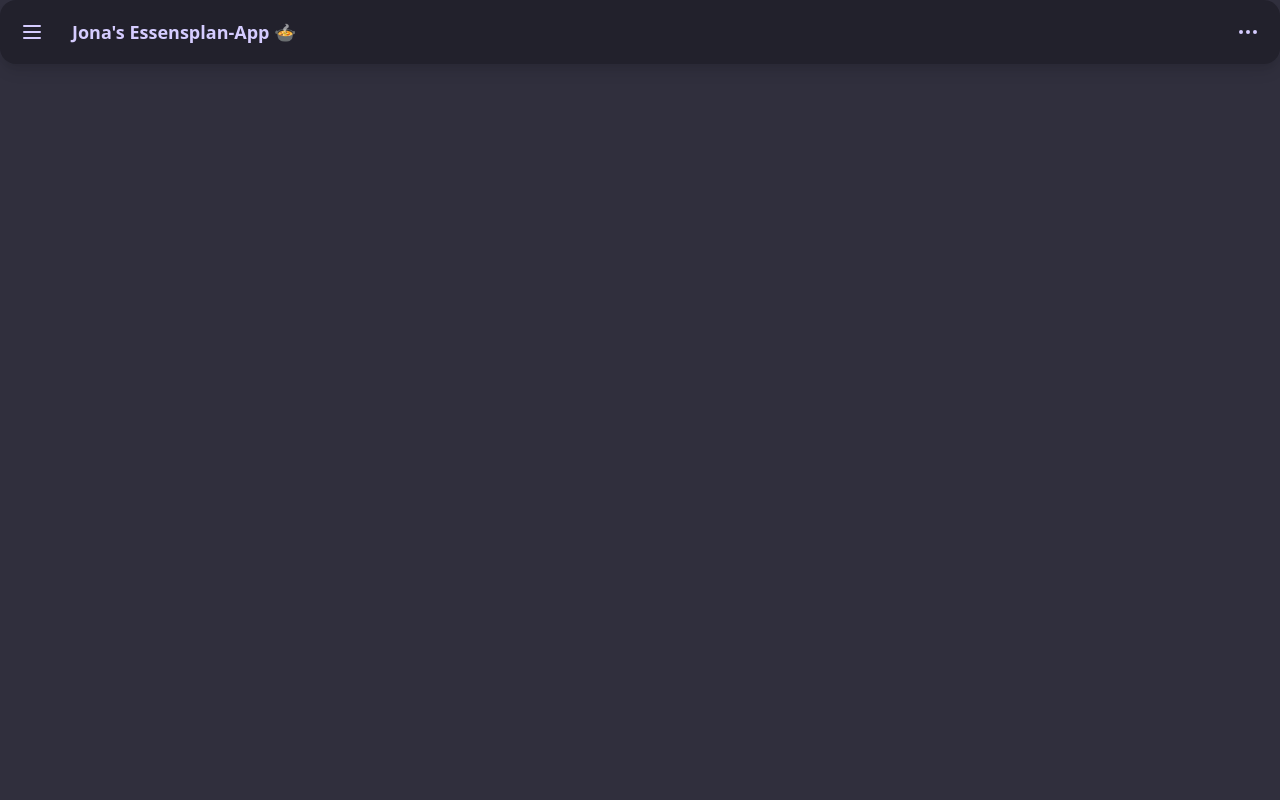
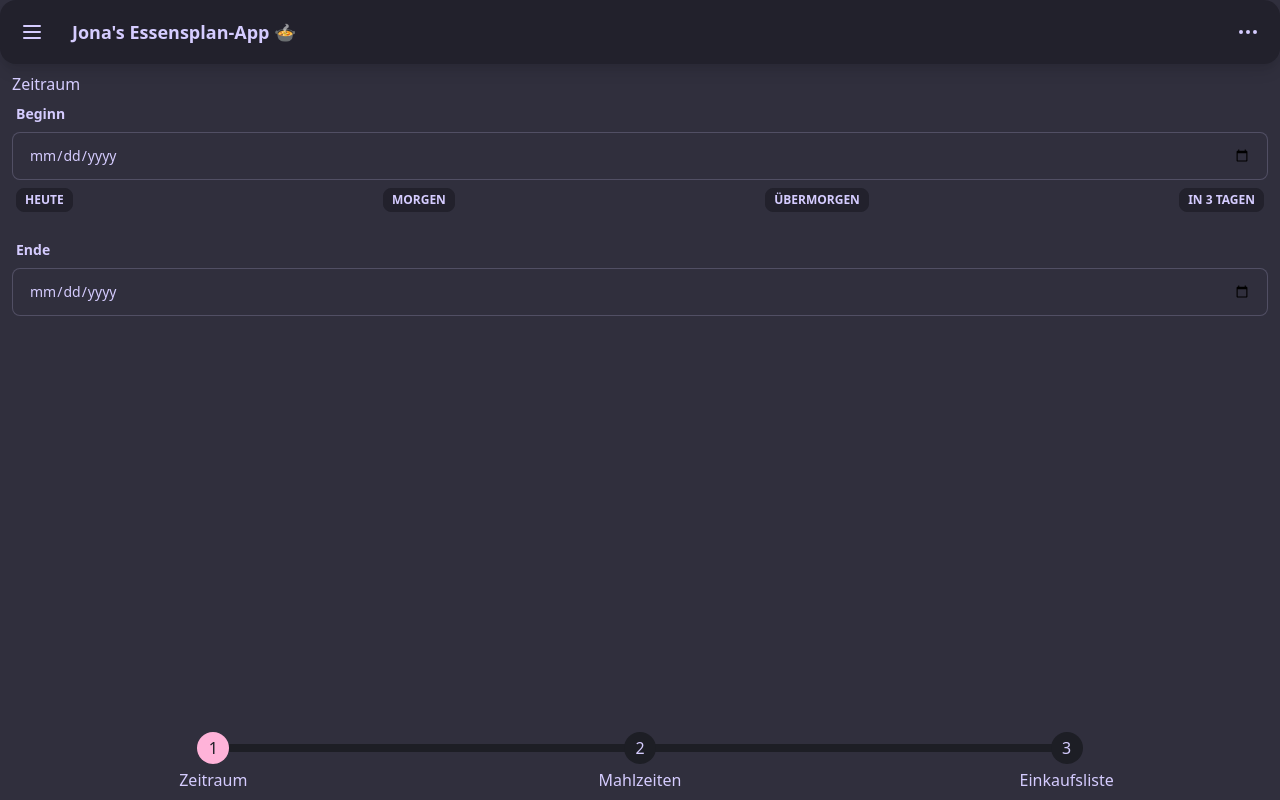
Before and after one commit to JonaLoeffler/mealplanner, a Vue app: page /plan/date in a window 1280 px wide. Built offline with nearby package versions, Linux system fonts and the light colour scheme.

Commit message:
Add planning process template

```diff
--- a/src/components/SideMenu.vue
+++ b/src/components/SideMenu.vue
@@ -14,7 +14,7 @@
     </li>
 
     <li>
-      <router-link to="/plan">➕Neuen Plan erstellen</router-link>
+      <router-link :to="{ name: 'Date' }">➕Neuen Plan erstellen</router-link>
     </li>
   </ul>
 </template>
--- a/src/router/index.ts
+++ b/src/router/index.ts
@@ -1,6 +1,10 @@
 import { createRouter, createWebHistory, RouteRecordRaw } from "vue-router";
 
 import Plan from "@/views/Plan.vue";
+import SelectTimePeriod from "@/views/plan/SelectTimePeriod.vue";
+import SelectMeals from "@/views/plan/SelectMeals.vue";
+import GroceryList from "@/views/plan/GroceryList.vue";
+
 import Home from "@/views/Home.vue";
 import Recipe from "@/views/Recipe.vue";
 import Recipes from "@/views/Recipes.vue";
@@ -15,6 +19,23 @@ const routes: Array<RouteRecordRaw> = [
     path: "/plan",
     name: "Plan",
     component: Plan,
+    children: [
+      {
+        path: "date",
+        name: "Date",
+        component: SelectTimePeriod,
+      },
+      {
+        path: "meals",
+        name: "Meals",
+        component: SelectMeals,
+      },
+      {
+        path: "groceries",
+        name: "Groceries",
+        component: GroceryList,
+      },
+    ],
   },
   {
     path: "/recipe",
--- a/src/views/Plan.vue
+++ b/src/views/Plan.vue
@@ -1,26 +1,40 @@
 <template>
-  <div class="container mx-auto">
-    <button class="btn btn-primary" @click="plan">
-      Erstelle neuen Essensplan!
-    </button>
-    <table class="table"></table>
+  <div class="">
+    <router-view class="" />
+
+    <ul class="steps w-full absolute bottom-0 mb-2">
+      <li
+        class="step"
+        :class="classObject(step.name)"
+        v-for="step in steps"
+        v-bind:key="step.name"
+      >
+        <router-link :to="{ name: step.name }">{{ step.title }}</router-link>
+      </li>
+    </ul>
   </div>
 </template>
 
 <script lang="ts">
-import { Mealplan } from "../../lib/types";
-
 import { defineComponent } from "vue";
 
 export default defineComponent({
   name: "Plan",
+  data() {
+    return {
+      steps: [
+        { name: "Date", title: "Zeitraum" },
+        { name: "Meals", title: "Mahlzeiten" },
+        { name: "Groceries", title: "Einkaufsliste" },
+      ],
+    };
+  },
   methods: {
-    plan(): void {
-      console.log("planning now...");
+    classObject: function (name: string) {
+      const current = this.steps.findIndex((s) => s.name == this.$route.name);
+      const index = this.steps.findIndex((s) => s.name == name);
 
-      const plan: Mealplan = new Mealplan(new Date(), [], []);
-
-      console.log(plan);
+      return { "step-primary": current >= index };
     },
   },
 });
--- /dev/null
+++ b/src/views/plan/GroceryList.vue
@@ -0,0 +1,11 @@
+<template>
+  <div>Einkaufsliste</div>
+</template>
+
+<script lang="ts">
+import { defineComponent } from "vue";
+
+export default defineComponent({
+  name: "GroceryList",
+});
+</script>
--- /dev/null
+++ b/src/views/plan/SelectMeals.vue
@@ -0,0 +1,11 @@
+<template>
+  <div>Mahlzeiten wählen</div>
+</template>
+
+<script lang="ts">
+import { defineComponent } from "vue";
+
+export default defineComponent({
+  name: "SelectMeals",
+});
+</script>
--- /dev/null
+++ b/src/views/plan/SelectTimePeriod.vue
@@ -0,0 +1,57 @@
+<template>
+  <div class="mx-3">
+    <h2>Zeitraum</h2>
+
+    <div class="form-control w-full mb-3">
+      <label class="label">
+        <span class="label-text font-bold">Beginn</span>
+      </label>
+      <input
+        name="start"
+        type="date"
+        class="input input-bordered w-full"
+        value=""
+      />
+      <label class="label">
+        <span class="label-text-alt"
+          ><button class="btn btn-xs">Heute</button></span
+        >
+        <span class="label-text-alt"
+          ><button class="btn btn-xs">Morgen</button></span
+        >
+        <span class="label-text-alt"
+          ><button class="btn btn-xs">Übermorgen</button></span
+        >
+        <span class="label-text-alt"
+          ><button class="btn btn-xs">in 3 Tagen</button></span
+        >
+      </label>
+    </div>
+
+    <div class="form-control w-full mb-3">
+      <label class="label">
+        <span class="label-text font-bold">Ende</span>
+      </label>
+      <input
+        name="start"
+        type="date"
+        class="input input-bordered w-full"
+        value=""
+      />
+    </div>
+  </div>
+</template>
+
+<script lang="ts">
+import { defineComponent } from "vue";
+
+export default defineComponent({
+  name: "SelectTimePeriod",
+  data() {
+    return {
+      start: Date.now(),
+      end: Date.now(),
+    };
+  },
+});
+</script>
--- a/tsconfig.json
+++ b/tsconfig.json
@@ -5,6 +5,7 @@
     "strict": true,
     "jsx": "preserve",
     "importHelpers": true,
+    "noImplicitAny": true,
     "moduleResolution": "node",
     "experimentalDecorators": true,
     "skipLibCheck": true,
--- a/tsconfig.server.json
+++ b/tsconfig.server.json
@@ -5,6 +5,7 @@
     "outDir": "dist/server",
     "strict": true,
     "importHelpers": true,
+    "noImplicitAny": true,
     "moduleResolution": "node",
     "experimentalDecorators": true,
     "esModuleInterop": true,
```
